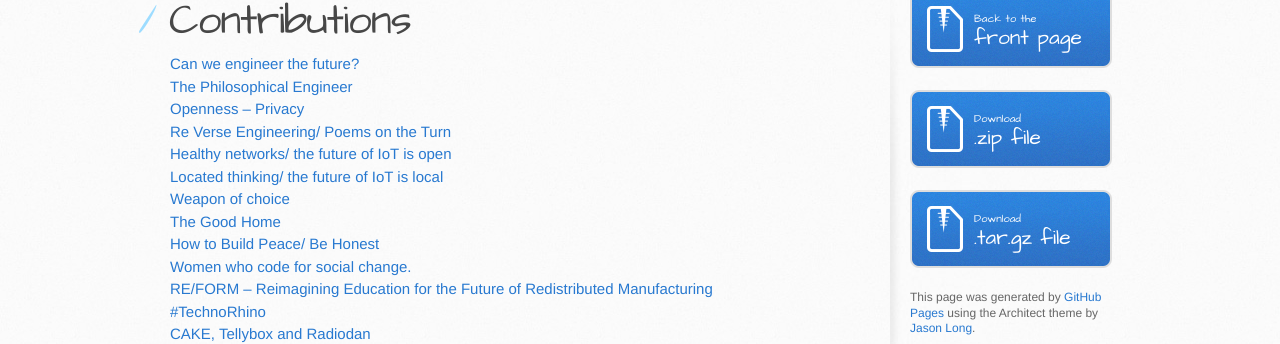
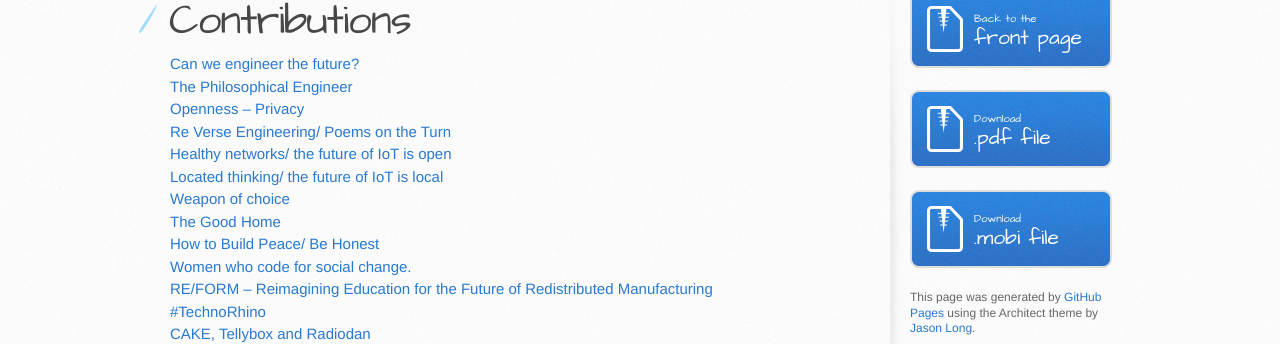
Before and after one commit to lguariento/Engineering-the-Future, a Jekyll site: the page built from index.md, in a window 1280 px wide. Shown: the part 314-658 px from the top of the page. Built offline with Jekyll 4.4.1, drawn with Linux system fonts in a browser that asks for light colours.

Commit message:
Update default.html

```diff
--- a/_layouts/default.html
+++ b/_layouts/default.html
@@ -38,13 +38,13 @@
             <small>Back to the</small>
             front page
           </a>
-          <a href="https://github.com/lguariento/Engineering-the-Future/zipball/master" class="button">
+          <a class="button">
             <small>Download</small>
-            .zip file
+            .pdf file
           </a>
-          <a href="https://github.com/lguariento/Engineering-the-Future/tarball/master" class="button">
+          <a class="button">
             <small>Download</small>
-            .tar.gz file
+            .mobi file
           </a>
 
           <p>This page was generated by <a href="https://pages.github.com">GitHub Pages</a> using the Architect theme by <a href="https://twitter.com/jasonlong">Jason Long</a>.</p>
```
